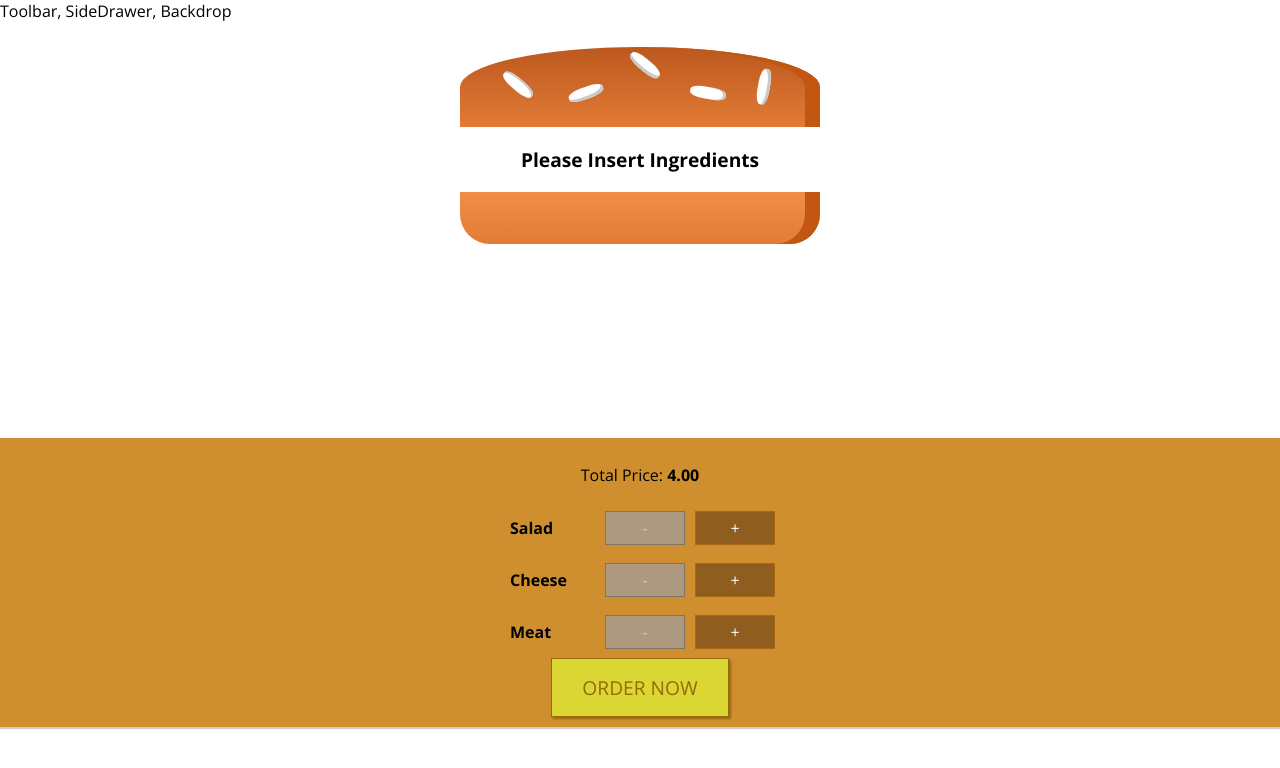
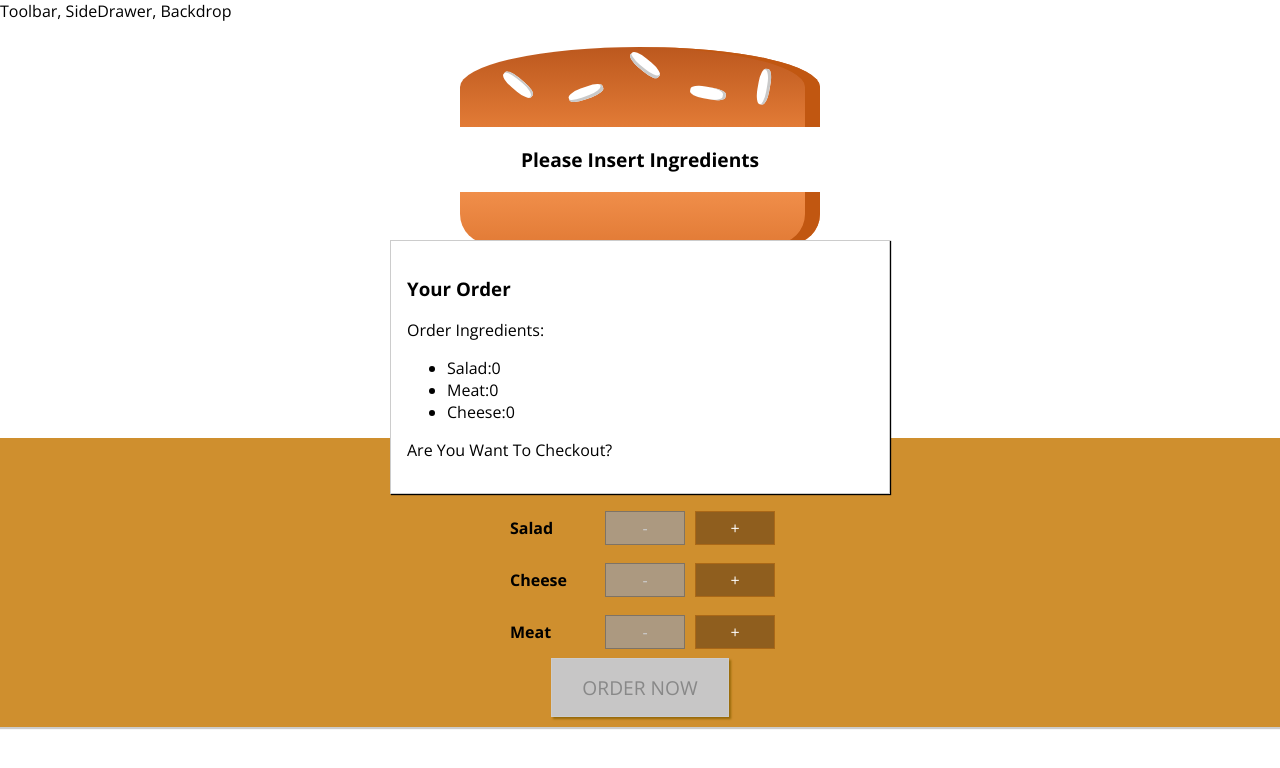
Before and after one commit to ChenReuven/burger-builder-react, a React app: page / in a window 1280 px wide. Shown: the top 768 px of the page. Built offline with nearby package versions, Linux system fonts and the light colour scheme.

Commit message:
add modal with order summary capabilities

```diff
--- a/src/components/Burger/BuildControls/BuildControls.js
+++ b/src/components/Burger/BuildControls/BuildControls.js
@@ -21,7 +21,7 @@ const buildControls = (props) => (
                     />
             })
         }
-        <button className={classes.OrderButton}>ORDER NOW</button>
+        <button className={classes.OrderButton} disabled={!props.purchasable}>ORDER NOW</button>
     </div>
 );
 
--- /dev/null
+++ b/src/components/Burger/OrderSummary/OrderSummary.js
@@ -0,0 +1,23 @@
+import React, { Fragment } from 'react';
+
+const orderSummary = props => {
+    const IngredientsSummary = Object.keys(props.ingredients)
+        .map(ig_key =>
+            <li key={ig_key}>
+                <span style={{textTransform: 'capitalize'}}>{ig_key}</span>:
+                <span>{props.ingredients[ig_key]}</span>
+            </li>
+        );
+    return (
+        <Fragment>
+            <h3>Your Order</h3>
+            <p>Order Ingredients:</p>
+            <ul>
+                {IngredientsSummary}
+            </ul>
+            <p>Are You Want To Checkout?</p>
+        </Fragment>
+    );
+};
+
+export default orderSummary;
--- /dev/null
+++ b/src/components/UI/Modal/Modal.css
@@ -0,0 +1,20 @@
+.Modal {
+    position: fixed;
+    z-index: 500;
+    background-color: white;
+    width: 70%;
+    border: 1px solid #ccc;
+    box-shadow: 1px 1px 1px black;
+    padding: 16px;
+    left: 15%;
+    top: 30%;
+    box-sizing: border-box;
+    transition: all 0.3s ease-out;
+}
+
+@media (min-width: 600px) {
+    .Modal {
+        width: 500px;
+        left: calc(50% - 250px);
+    }
+}
--- /dev/null
+++ b/src/components/UI/Modal/Modal.js
@@ -0,0 +1,10 @@
+import React from 'react';
+import classes from './Modal.css';
+
+const modal = (props) => (
+    <div className={classes.Modal}>
+        {props.children}
+    </div>
+);
+
+export default modal;
--- a/src/containers/BurgerBuilder/BurgerBuilder.js
+++ b/src/containers/BurgerBuilder/BurgerBuilder.js
@@ -1,7 +1,8 @@
 import React, { Component, Fragment } from "react";
 import Burger from "../../components/Burger/Burger";
-import BuildControl from "../../components/Burger/BuildControls/BuildControl/BuildControl";
 import BuildControls from "../../components/Burger/BuildControls/BuildControls";
+import Modal from '../../components/UI/Modal/Modal';
+import OrderSummary from '../../components/Burger/OrderSummary/OrderSummary';
 
 const INGREDIENT_PRICES = {
     salad: 0.5,
@@ -16,7 +17,8 @@ class BurgerBuilder extends Component {
             meat: 0,
             cheese: 0
         },
-        totalPrice: 4
+        totalPrice: 4,
+        purchasable: false
     };
 
     addIngredientHandler = (type) => {
@@ -25,6 +27,7 @@ class BurgerBuilder extends Component {
         cloneIngredientState[type] = oldCount + 1;
         const newPrice = INGREDIENT_PRICES[type] + this.state.totalPrice;
         this.setState({ ingredients: cloneIngredientState, totalPrice: newPrice });
+        this.updatePurchasableState(cloneIngredientState);
     };
 
     removeIngredientHandler = (type) => {
@@ -33,24 +36,37 @@ class BurgerBuilder extends Component {
         cloneIngredientState[type] = oldCount ? oldCount - 1 : 0;
         const newPrice = this.state.totalPrice - INGREDIENT_PRICES[type];
         this.setState({ ingredients: cloneIngredientState, totalPrice: newPrice });
+        this.updatePurchasableState(cloneIngredientState);
     };
 
+    updatePurchasableState = (ingredients) => {
+        const sum = Object.keys(ingredients)
+            .map(ig_key => ingredients[ig_key])
+            .reduce((acc, cur) => acc + cur, 0);
+        this.setState({
+            purchasable: sum > 0
+        })
+    }
     render() {
         const disableIngredients = {
             ...this.state.ingredients
         }
-        for(let key in disableIngredients) {
-            disableIngredients[key] = disableIngredients[key] <=0
+        for (let key in disableIngredients) {
+            disableIngredients[key] = disableIngredients[key] <= 0
         }
 
         return (
             <Fragment>
+                <Modal>
+                    <OrderSummary ingredients={this.state.ingredients}></OrderSummary>
+                </Modal>
                 <Burger ingredients={this.state.ingredients}></Burger>
                 <BuildControls
                     ingredientAdded={this.addIngredientHandler}
                     ingredientRemoved={this.removeIngredientHandler}
                     disabled={disableIngredients}
                     totalPrice={this.state.totalPrice}
+                    purchasable={this.state.purchasable}
                 >
                 </BuildControls>
             </Fragment>
```
Also changed, not shown: src/components/UI/Backdrop/Backdrop.js (added).
